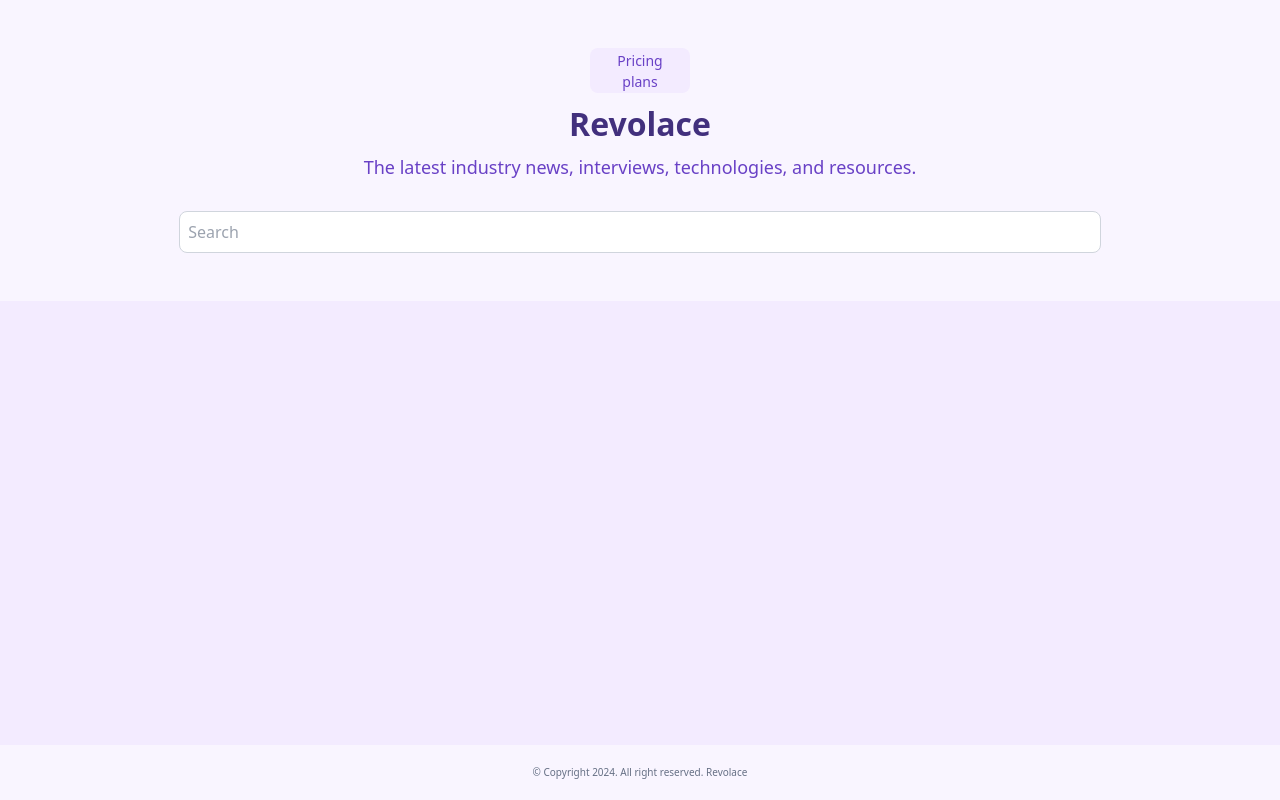
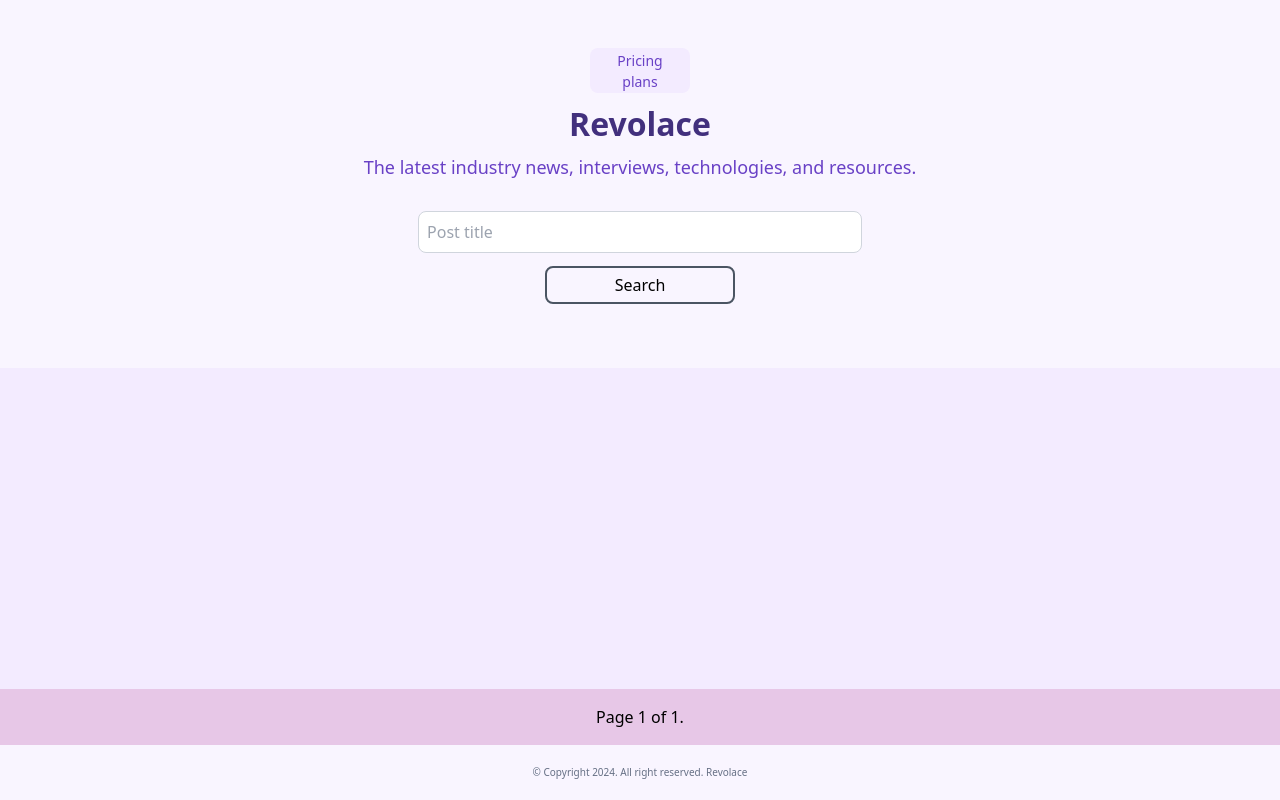
Before and after one commit to moxandd/deploy-revolace-render-version, a Django app: page / in a window 1280 px wide. Run offline with Django 5.2, Linux system fonts and the light colour scheme; data that the repository does not hold is empty.

Commit message:
expanded more

```diff
--- a/apps/core/templates/core/home.html
+++ b/apps/core/templates/core/home.html
@@ -58,5 +58,29 @@
     </div>
   </div>
 </div>
+<div class="pagination | bg-[#b858b855] flex justify-center py-[1rem]">
+  <span class="step-links | flex flex-col text-center">
+    <span class="current">
+      Page {{ page_obj.number }} of {{ page_obj.paginator.num_pages }}.
+    </span>
+    {% if page_obj.has_previous %}
+    <div class="next-previous-links | flex gap-[1.5rem]">
+      <a class="underline" href="?page=1">First page</a>
+      <a class="underline" href="?page={{ page_obj.previous_page_number }}"
+        >Previous page</a
+      >
+    </div>
+    {% endif %} {% if page_obj.has_next %}
+    <div class="next-previous-links | flex gap-[1.5rem]">
+      <a class="underline" href="?page={{ page_obj.paginator.num_pages }}"
+        >Previous page</a
+      >
+      <a class="underline" href="?page={{ page_obj.next_page_number }}"
+        >Next page</a
+      >
+    </div>
+    {% endif %}
+  </span>
+</div>
 
 {% endblock %}
--- a/apps/core/templates/core/post_detail.html
+++ b/apps/core/templates/core/post_detail.html
@@ -13,8 +13,9 @@
             <h1>{{ post.title }}</h1>
           </div>
         </div>
-        <p class="post-text | text-justify text-[#667085] leading-6">
-          {{post.text}}
+
+        <p class="post-text | text-justify text-[#d6d8dd] leading-6">
+          {{post.text|linebreaks}}
         </p>
         <a href="{% url 'author' post.author.id %}">
           <div class="post-author-block | flex gap-[1rem]">
--- a/apps/core/urls.py
+++ b/apps/core/urls.py
@@ -5,7 +5,7 @@ from django.conf.urls.static import static
 
 urlpatterns = [
     path('', PostsListView.as_view(), name='home'),
-    path('posts/<str:pk>/', PostDetailView.as_view(), name='post'),
+    path('posts/<int:pk>/', PostDetailView.as_view(), name='post'),
     path('authors/<str:pk>/', AuthorDetailView.as_view(), name='author'),
 ]
 
--- a/apps/core/views.py
+++ b/apps/core/views.py
@@ -1,20 +1,44 @@
 from django.shortcuts import render
 from apps.core.models import Post, Author
 from django.views.generic import ListView, DetailView
+from django.shortcuts import get_object_or_404
 
-# Create your views here.
 
 class PostsListView(ListView):
     model = Post
     queryset = Post.objects.all()
     template_name = 'core/home.html'
     context_object_name = 'posts'
+    paginate_by = 6
+
+
+    def get_queryset(self):
+        query = self.request.GET.get('q')
+        if query is not None:
+            return Post.objects.filter(title__icontains=query).order_by('-publication_date')
+        return Post.objects.all()
+
+
+
 
 class PostDetailView(DetailView):
     model = Post
     template_name = 'core/post_detail.html'
     context_object_name = 'post'
 
+    def get_object(self):
+          post_id = self.kwargs.get('pk')
+          print(post_id)
+          post = get_object_or_404(Post, id=post_id)
+
+          # Update the view count on each visit to this post.
+          if post:
+               post.views = post.views + 1
+               post.save()
+
+          return post
+
+
 class AuthorDetailView(DetailView):
     model = Author
     template_name = 'core/author_detail.html'
--- a/static/css/master.css
+++ b/static/css/master.css
@@ -601,16 +601,16 @@ video {
   margin-right: auto;
 }
 
+.ml-\[-6\%\] {
+  margin-left: -6%;
+}
+
+.mt-\[0\.8rem\] {
+  margin-top: 0.8rem;
+}
+
 .mt-\[1\.5rem\] {
   margin-top: 1.5rem;
-}
-
-.ml-\[-7\%\] {
-  margin-left: -7%;
-}
-
-.ml-\[-6\%\] {
-  margin-left: -6%;
 }
 
 .block {
@@ -761,6 +729,10 @@ video {
   border-radius: 0.5rem;
 }
 
+.border-2 {
+  border-width: 2px;
+}
+
 .border-\[1px\] {
   border-width: 1px;
 }
@@ -768,6 +740,11 @@ video {
 .border-\[\#D0D5DD\] {
   --tw-border-opacity: 1;
   border-color: rgb(208 213 221 / var(--tw-border-opacity));
+}
+
+.border-gray-600 {
+  --tw-border-opacity: 1;
+  border-color: rgb(75 85 99 / var(--tw-border-opacity));
 }
 
 .bg-\[\#F9F5FF\] {
@@ -780,14 +757,13 @@ video {
   background-color: rgb(243 235 255 / var(--tw-bg-opacity));
 }
 
-.bg-green-900 {
-  --tw-bg-opacity: 1;
-  background-color: rgb(20 83 45 / var(--tw-bg-opacity));
-}
-
 .bg-white {
   --tw-bg-opacity: 1;
   background-color: rgb(255 255 255 / var(--tw-bg-opacity));
+}
+
+.bg-\[\#b858b855\] {
+  background-color: #b858b855;
 }
 
 .bg-\[url\(\'\/media\/author_images\/user_photo\.jpg\'\)\] {
@@ -824,9 +800,29 @@ video {
   padding-right: 0.8rem;
 }
 
+.px-\[4\.25rem\] {
+  padding-left: 4.25rem;
+  padding-right: 4.25rem;
+}
+
 .py-\[0\.1rem\] {
   padding-top: 0.1rem;
   padding-bottom: 0.1rem;
+}
+
+.py-\[0\.3rem\] {
+  padding-top: 0.3rem;
+  padding-bottom: 0.3rem;
+}
+
+.py-\[1\.25rem\] {
+  padding-top: 1.25rem;
+  padding-bottom: 1.25rem;
+}
+
+.py-\[1\.5rem\] {
+  padding-top: 1.5rem;
+  padding-bottom: 1.5rem;
 }
 
 .py-\[2rem\] {
@@ -839,18 +835,9 @@ video {
   padding-bottom: 3rem;
 }
 
-.py-\[1\.25rem\] {
-  padding-top: 1.25rem;
-  padding-bottom: 1.25rem;
-}
-
-.py-\[1\.5rem\] {
-  padding-top: 1.5rem;
-  padding-bottom: 1.5rem;
-}
-
-.text-left {
-  text-align: left;
+.py-\[1rem\] {
+  padding-top: 1rem;
+  padding-bottom: 1rem;
 }
 
 .text-center {
--- a/templates/navbar.html
+++ b/templates/navbar.html
@@ -16,11 +16,21 @@
           <p class="subtitles-text | text-primary-light-color text-[1.125rem]">
             The latest industry news, interviews, technologies, and resources.
           </p>
-          <input
-            class="searchbar | border-[#D0D5DD] border-[1px] rounded-lg p-[0.5rem] w-full mt-[1.5rem]"
-            type="search"
-            placeholder="Search"
-          />
+          <form method="GET" action="{% url 'home' %}">
+            {% csrf_token %}
+            <input
+              class="searchbar | border-[#D0D5DD] border-[1px] rounded-lg p-[0.5rem] w-full mt-[1.5rem]"
+              type="search"
+              name="q"
+              placeholder="Post title"
+            />
+            <button
+              class="border-2 border-gray-600 px-[4.25rem] py-[0.3rem] rounded-lg mt-[0.8rem]"
+              type="submit"
+            >
+              Search
+            </button>
+          </form>
         </div>
       </div>
     </div>
```
Also changed, not shown: other parts of static/css/master.css (+30 -84 lines), apps/core/templates/core/author_detail.html (+17 -11 lines), apps/core/migrations/0011_post_likes.py (added), apps/core/migrations/0012_remove_post_likes.py (added), media/post_images/House_interrior.jpg (added), media/post_images/eagle_bird.jpg (added), media/post_images/our_house.jpg (added), 4 other files.
